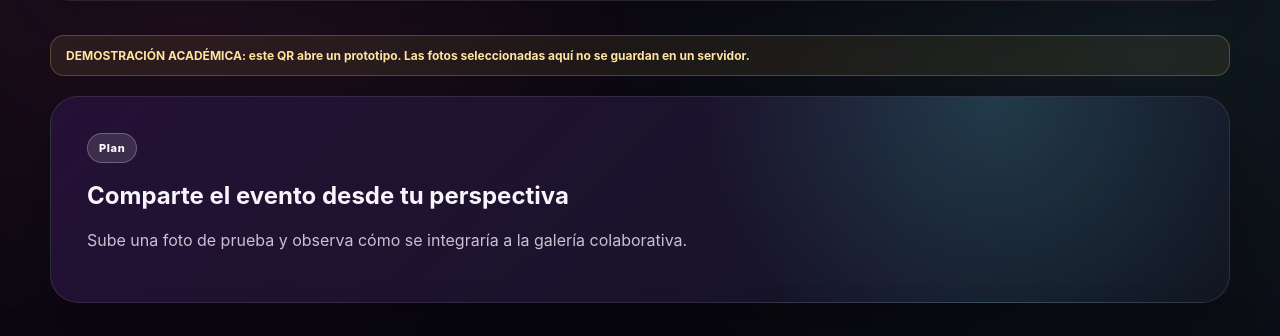
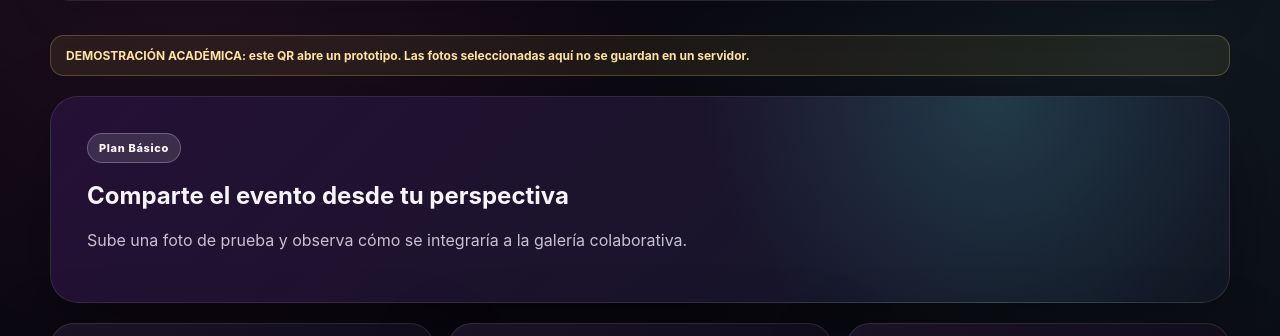
Before and after one commit to Marko-Aleksander-Chable-Nieves/Evento-Lens, a plain HTML site: page demo-event.html in a window 1280 px wide. Shown: the part 93-429 px from the top of the page. Drawn offline with Linux system fonts and the light colour scheme; files that its build step writes are made by us from their sources.

Commit message:
Fix EventoLens demo event assets

```diff
--- a/demo-event.html
+++ b/demo-event.html
@@ -1 +1 @@
-<!doctype html><html lang="es"><head><meta charset="utf-8"><meta name="viewport" content="width=device-width,initial-scale=1"><title>Evento demo | EventoLens</title><link rel="stylesheet" href="assets/payment.css"></head><body><div class="shell"><header class="topbar"><a class="brand" href="index.html"><span class="brand-mark">◉</span><span>EventoLens</span></a><span class="pill" id="eventCode">Evento demo</span></header><div class="demo-banner">DEMOSTRACIÓN ACADÉMICA: este QR abre un prototipo. Las fotos seleccionadas aquí no se guardan en un servidor.</div><section class="event-hero"><span class="pill" style="background:rgba(255,255,255,.12);border-color:rgba(255,255,255,.25);color:white" id="planPill">Plan</span><h1 style="margin-top:18px">Comparte el evento desde tu perspectiva</h1><p>Sube una foto de prueba y observa cómo se integraría a la galería colaborativa.</p></section><section class="feature-grid" id="featureGrid"></section><section class="upload-box"><h2>Subir fotos de demostración</h2><p class="lead">La previsualización ocurre solo en tu dispositivo.</p><input id="photoInput" type="file" accept="image/*" multiple></section><section style="padding:28px 0"><h2>Galería del evento</h2><div class="gallery" id="gallery"><div class="gallery-card">Momento 01</div><div class="gallery-card">Momento 02</div><div class="gallery-card">Momento 03</div><div class="gallery-card">Momento 04</div></div></section></div><script src="assets/demo-event.js"></script></body></html>
+<!doctype html><html lang="es"><head><meta charset="utf-8"><meta name="viewport" content="width=device-width,initial-scale=1"><title>Evento demo | EventoLens</title><link rel="stylesheet" href="payment.css?v=2"></head><body><div class="shell"><header class="topbar"><a class="brand" href="index.html"><span class="brand-mark">◉</span><span>EventoLens</span></a><span class="pill" id="eventCode">Evento demo</span></header><div class="demo-banner">DEMOSTRACIÓN ACADÉMICA: este QR abre un prototipo. Las fotos seleccionadas aquí no se guardan en un servidor.</div><section class="event-hero"><span class="pill" style="background:rgba(255,255,255,.12);border-color:rgba(255,255,255,.25);color:white" id="planPill">Plan</span><h1 style="margin-top:18px">Comparte el evento desde tu perspectiva</h1><p>Sube una foto de prueba y observa cómo se integraría a la galería colaborativa.</p></section><section class="feature-grid" id="featureGrid"></section><section class="upload-box"><h2>Subir fotos de demostración</h2><p class="lead">La previsualización ocurre solo en tu dispositivo.</p><input id="photoInput" type="file" accept="image/*" multiple></section><section style="padding:28px 0"><h2>Galería del evento</h2><div class="gallery" id="gallery"><div class="gallery-card">Momento 01</div><div class="gallery-card">Momento 02</div><div class="gallery-card">Momento 03</div><div class="gallery-card">Momento 04</div></div></section></div><script src="demo-event.js?v=2"></script></body></html>
```
